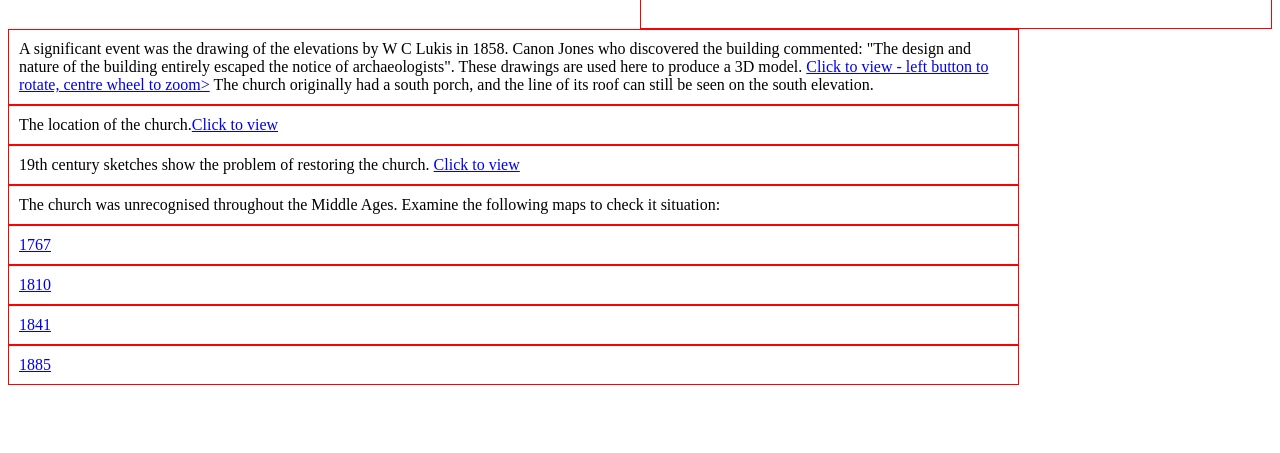
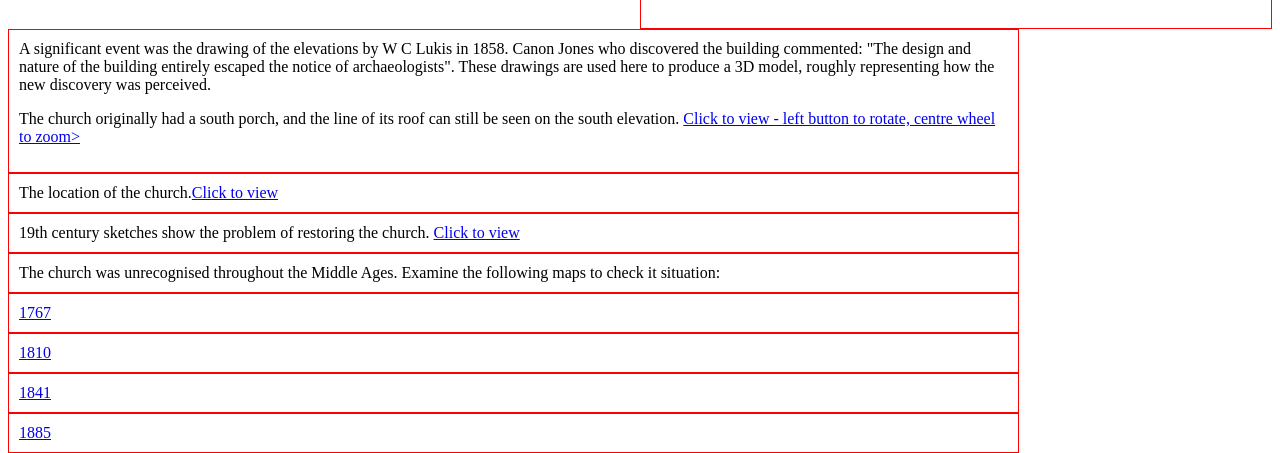
Before and after one commit to RACGIT99/SaxonChurch, a plain HTML site: page index.html in a window 1280 px wide. Shown: the part 359-812 px from the top of the page. Drawn offline with Linux system fonts and the light colour scheme.

Commit message:
Add files via upload

```diff
--- a/index.html
+++ b/index.html
@@ -72,8 +72,10 @@
 <h>A significant event was the drawing of the elevations by W C Lukis in 1858.</h>
 <h> Canon Jones who discovered the building commented:</h>
 <h> "The design and nature of the building entirely escaped the notice of archaeologists".</h>
-<h>These drawings are used here to produce a 3D model. <a href = "https://racgit99.github.io/3dmodels/">Click to view - left button to rotate, centre wheel to zoom></a></h>
-<h>The church originally had a south porch, and the line of its roof can still be seen on the south elevation.</h>
+<h>These drawings are used here to produce a 3D model, roughly representing how the new discovery was perceived.</h>
+<h>   </h>
+<p>The church originally had a south porch, and the line of its roof can still be seen on the south elevation. <a href = "https://racgit99.github.io/3dmodels/">Click to view - left button to rotate, centre wheel to zoom></a></p>
+
 </div>
 
 
```
